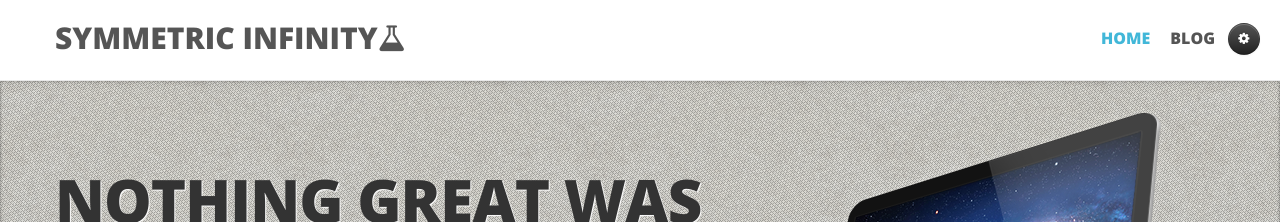
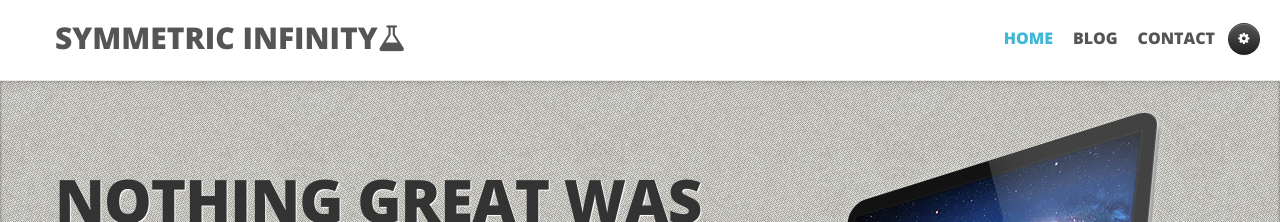
Before and after one commit to SymmetricInfinity/symmetricinfinity.github.com, a Jekyll site: the page built from index.html, in a window 1280 px wide. Shown: the top 222 px of the page. Built offline with Jekyll 4.4.1, drawn with Linux system fonts in a browser that asks for light colours; Markdown is read by kramdown in place of the engine named in the settings.

Commit message:
ensure the current page is highlighted in the nav

```diff
--- a/_layouts/default.html
+++ b/_layouts/default.html
@@ -40,11 +40,26 @@
             </h1>
             <div class="nav-collapse collapse">
               <ul class="nav pull-right">
-                <li class="active"><a href="/">Home</a></li>
+                {% if page.active_id == 'home' %}
+                  <li class="active"><a href="/">Home</a></li>
+                {% else %}
+                  <li class=""><a href="/">Home</a></li>
+                {% endif %}
+
+                {% if page.active_id == 'blog' %}
+                  <li class="active"><a href="/blog.html">Blog</a></li>
+                {% else %}
+                  <li class=""><a href="/blog.html">Blog</a></li>
+                {% endif %}
+
+                {% if page.active_id == 'contact' %}
+                  <li class="active"><a href="/contact.html">Contact</a></li>
+                {% else %}
+                  <li class=""><a href="/contact.html">Contact</a></li>
+                {% endif %}
+
                 <!-- <li class=""><a href="/team.html">Team</a></li> -->
-                <li class=""><a href="/blog.html">Blog</a></li>
                 <!-- <li class=""><a href="/portfolio.html">Portfolio</a></li> -->
-                <!-- <li class=""><a href="/contact.html">Contact</a></li> -->
                 {% include switcher.html %}
                 </div>
               </ul>
--- a/_layouts/post.html
+++ b/_layouts/post.html
@@ -1,5 +1,6 @@
 ---
 layout: default
+active_id: blog
 ---
 
 <section class="section alt" id="promo">
```
